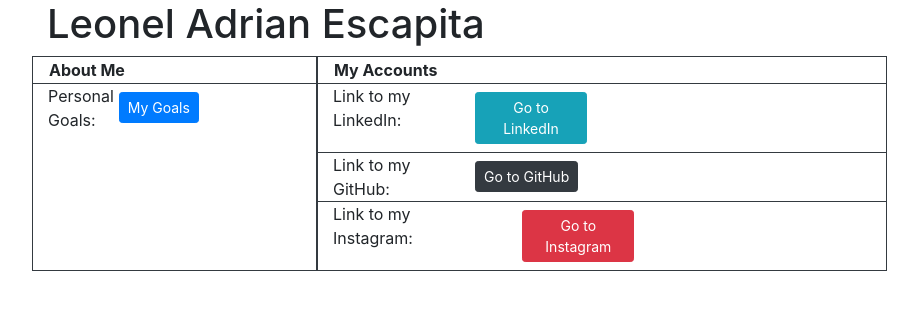
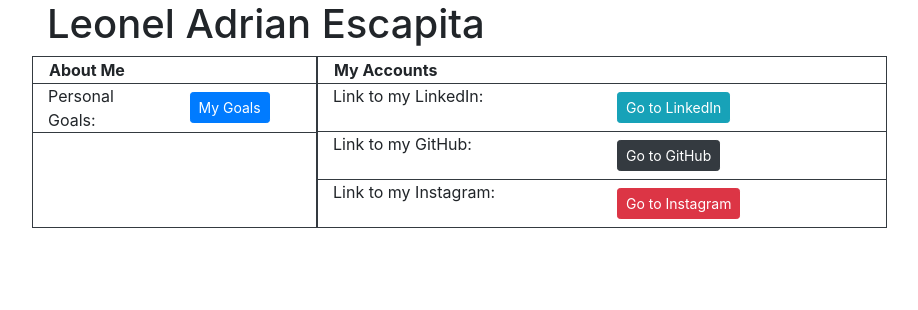
Before and after one commit to laescapita/Resume, an Angular app: page / in a window 1280 px wide. Shown: the top 310 px of the page, without its empty margins (38-956 px from the left). Built offline with nearby package versions, Linux system fonts and the light colour scheme.

Commit message:
adjustments to colums

```diff
--- a/src/app/app.component.html
+++ b/src/app/app.component.html
@@ -1,40 +1,40 @@
 <div class="container">
     <h1>Leonel Adrian Escapita</h1>
     <div class="row">
-      <div class="col-sm-3 border border-dark">
+      <div class="col-3 border border-dark">
         <th>About Me</th>
-        <div class="row border-top border-dark">
-          <div class="col-sm-3">
+        <div class="row border-top border-bottom border-dark">
+          <div class="col">
             <tr>Personal Goals:</tr>
           </div>
-          <div class="col-sm-7">
+          <div class="col">
             <button type="button" class="btn btn-primary btn-sm mt-2 mb-2" (click)="onclick()">My Goals</button>
           </div>
         </div>
       </div>
-      <div class="col-sm-6 border border-dark">
+      <div class="col-6 border border-dark">
         <th>My Accounts</th>
         <div class="row border-top border-dark">
-            <div class="col-sm-3">
-              <tr>Link to my LinkedIn:</tr>
+            <div class="col">
+              Link to my LinkedIn:
             </div>
-            <div class="col-sm-3 mt-2 mb-2">
+            <div class="col mt-2 mb-2">
                 <button type="button" onclick="window.location.href = 'https://www.linkedin.com/in/leonel-escapita-9166a9192/'" class="btn btn-info btn-sm">Go to LinkedIn</button>
             </div>
         </div>
         <div class="row border-top border-dark">
-          <div class="col-sm-3">
-            <tr>Link to my GitHub:</tr>
+          <div class="col">
+            Link to my GitHub:
           </div>
-          <div class="col-sm-3 mt-2 mb-2">
+          <div class="col mt-2 mb-2">
               <button type="button" onclick="window.location.href = 'https://github.com/laescapita'" class="btn btn-dark btn-sm">Go to GitHub</button>
           </div>
         </div>
         <div class="row border-top border-dark">
-          <div class="col-sm-4">
-            <tr>Link to my Instagram:</tr>
+          <div class="col">
+            Link to my Instagram:
           </div>
-          <div class="col-sm-3 mt-2 mb-2">
+          <div class="col mt-2 mb-2">
               <button type="button" onclick="window.location.href = 'https://www.instagram.com/leonelescapitaofficial/'" class="btn btn-danger btn-sm">Go to Instagram</button>
           </div>
         </div>
```
